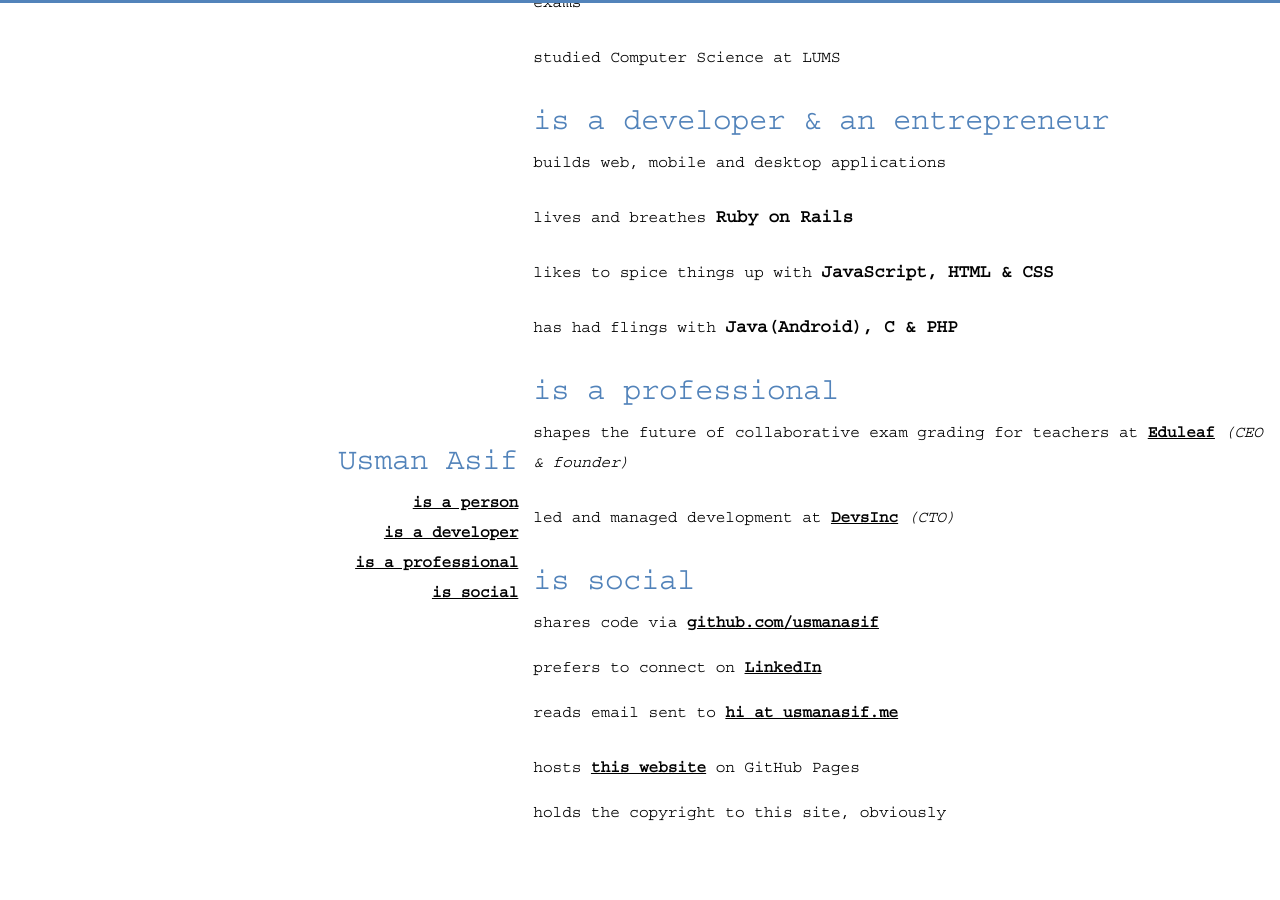
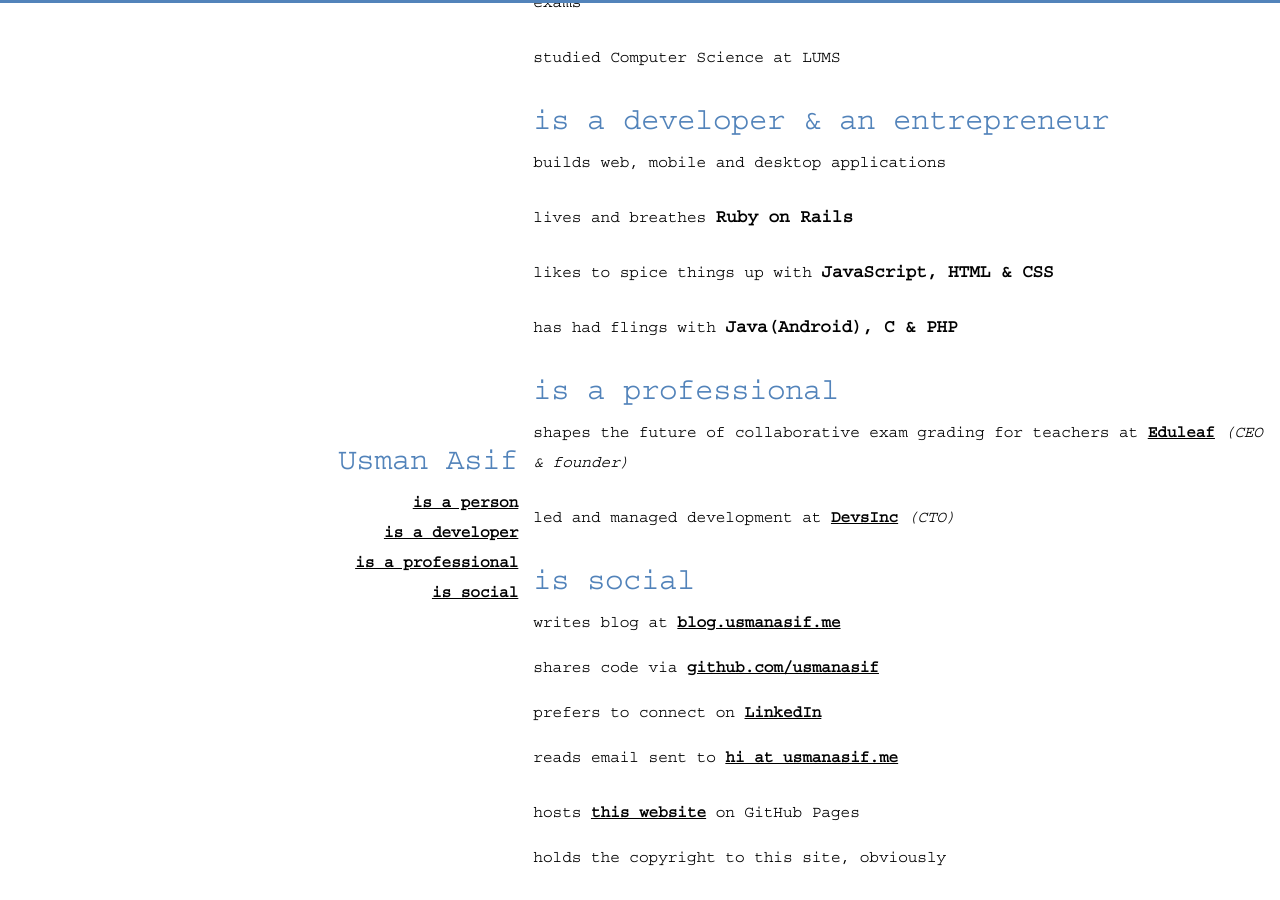
Before and after one commit to usmanasif/usmanasif.github.io, a Jekyll site: the page built from index.html, in a window 1280 px wide and 900 px high, scrolled down 575 px. Built offline with Jekyll 4.4.1, drawn with Linux system fonts in a browser that asks for light colours; before the commit the page ends 1430 px from its top, so only the background shows below that.

Commit message:
Add blog url

```diff
--- a/_config.yml
+++ b/_config.yml
@@ -57,6 +57,7 @@
   linkedin_url: 'https://www.linkedin.com/in/usmanasif'
   email: 'hi@usmanasif.me'
   email_text: 'hi at usmanasif.me'
+  blog: blog.usmanasif.me
 
 
 # Build settings
--- a/index.html
+++ b/index.html
@@ -61,6 +61,13 @@
     <ul>
       <li>
         <span class="name">{{ person.name }}</span>
+        writes blog at
+        <a href="http://{{ social.blog }}" target="_blank">
+          {{ social.blog }}
+        </a>
+      </li>
+      <li>
+        <span class="name">{{ person.name }}</span>
         shares code via
         <a href="https://github.com/{{ social.github_username }}" target="_blank">
           github.com/{{ social.github_username }}
```
